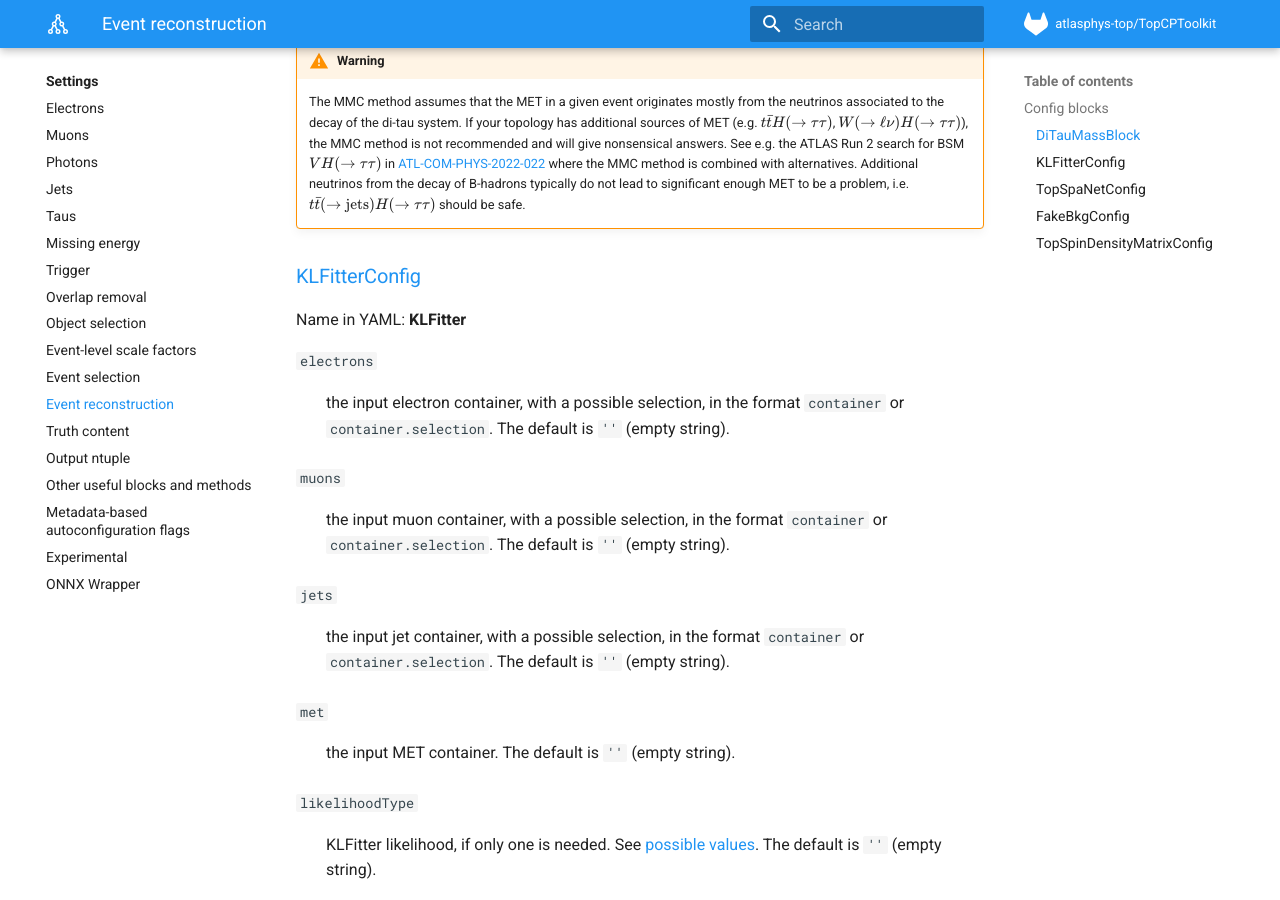
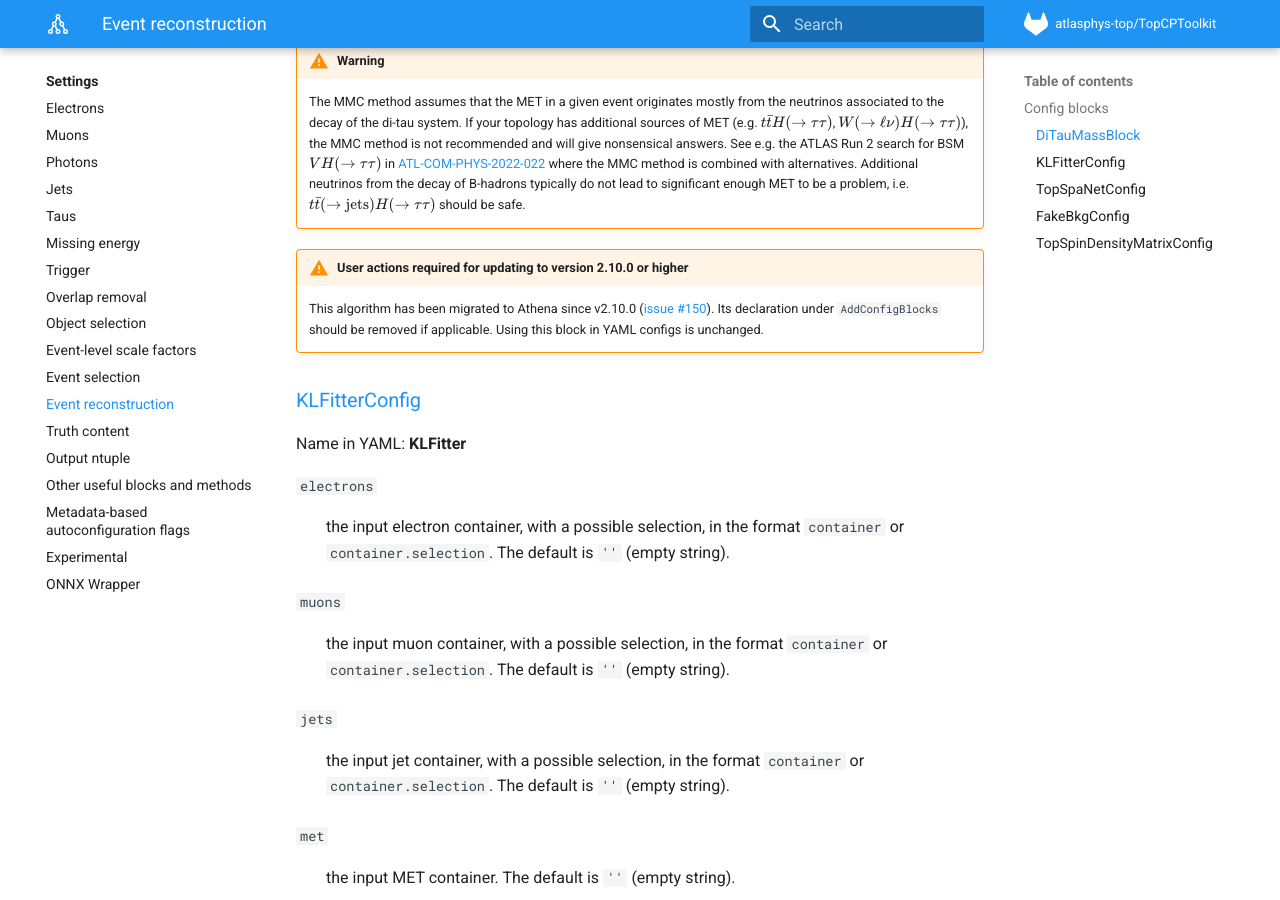
Before and after one commit to SuperNova76/TopCPToolKit, an MkDocs documentation site: the page built from docs/settings/reconstruction.md, in a window 1280 px wide and 900 px high, scrolled down 3597 px. Built offline with MkDocs 1.6.1 and Material for MkDocs 9.7.7, drawn with Linux system fonts in a browser that asks for light colours; formulas are drawn with MathJax 3.

Commit message:
Update docs for DiTauMMC

```diff
--- a/docs/settings/reconstruction.md
+++ b/docs/settings/reconstruction.md
@@ -108,6 +108,10 @@ Name in YAML: **DiTauMMC**
 
 !!! warning
     The MMC method assumes that the MET in a given event originates mostly from the neutrinos associated to the decay of the di-tau system. If your topology has additional sources of MET (e.g. $t\bar{t}H(\to\tau\tau)$, $W(\to\ell\nu)H(\to\tau\tau)$), the MMC method is not recommended and will give nonsensical answers. See e.g. the ATLAS Run 2 search for BSM $VH(\to\tau\tau)$ in [ATL-COM-PHYS-2022-022](https://cds.cern.ch/record/2799543) where the MMC method is combined with alternatives. Additional neutrinos from the decay of B-hadrons typically do not lead to significant enough MET to be a problem, i.e. $t\bar{t}(\to\text{jets})H(\to\tau\tau)$ should be safe.
+
+!!! warning "User actions required for updating to version 2.10.0 or higher"
+
+    This algorithm has been migrated to Athena since v2.10.0 ([issue #150](https://gitlab.cern.ch/atlasphys-top/reco/TopCPToolkit/-/issues/150)). Its declaration under `AddConfigBlocks` should be removed if applicable. Using this block in YAML configs is unchanged.
 
 ### [KLFitterConfig](https://gitlab.cern.ch/atlasphys-top/reco/TopCPToolkit/-/blob/main/source/TopCPToolkit/python/KLFitterConfig.py)
 Name in YAML: **KLFitter**
```
